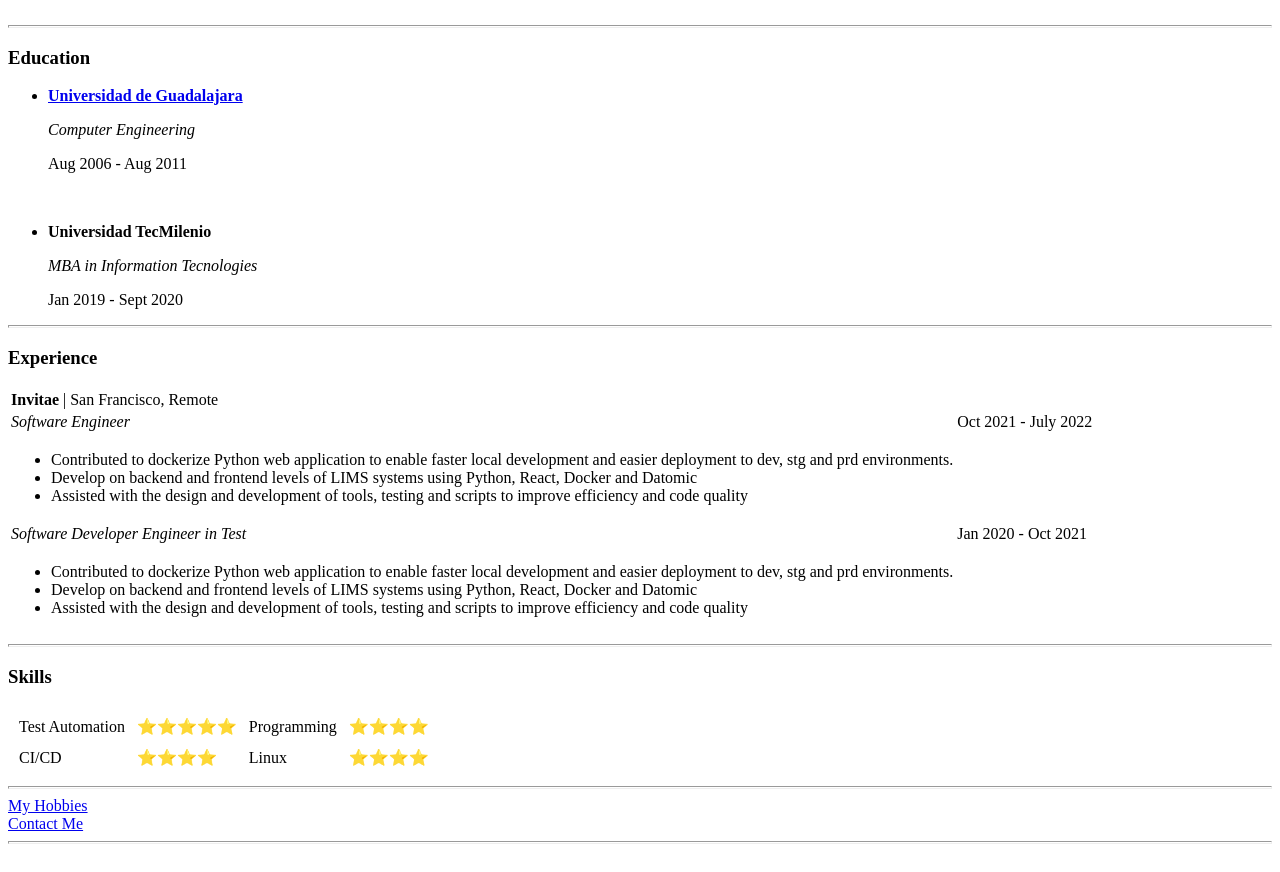
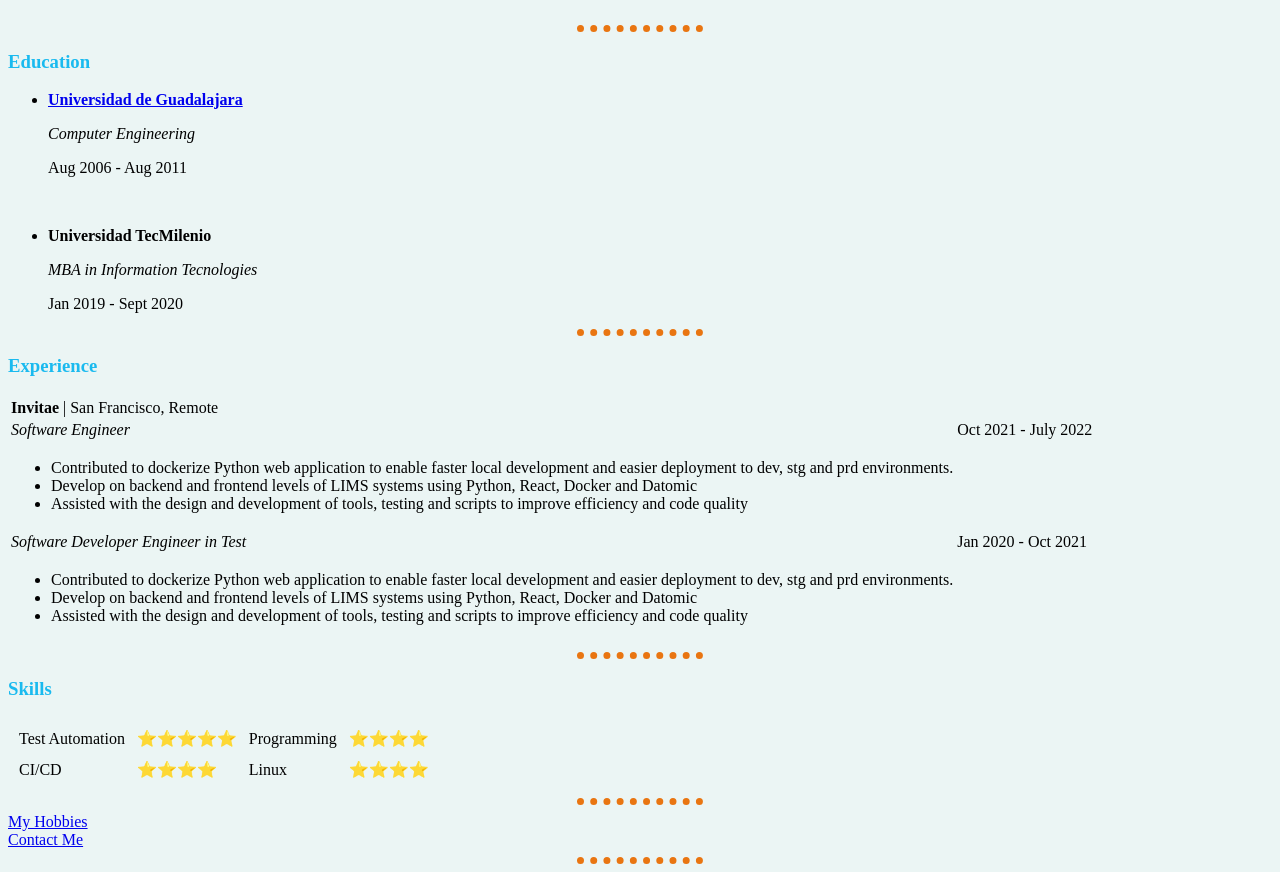
Before and after one commit to esanchezc/resume, a plain HTML site: page index.html in a window 1280 px wide. Shown: the part 237-1109 px from the top of the page. Drawn offline with Linux system fonts and the light colour scheme.

Commit message:
Start styling with css

```diff
--- /dev/null
+++ b/css/styles.css
@@ -0,0 +1,14 @@
+body {
+    background-color: rgba(231, 244, 242, 0.832);
+}
+
+hr {
+    border-color: rgb(233, 117, 17);
+    border-width: 7px;
+    border-style: dotted none none none;
+    width: 10%;
+}
+
+h1, h3 {
+    color: rgb(26, 186, 239)
+}
--- a/index.html
+++ b/index.html
@@ -4,6 +4,7 @@
 <head>
     <meta charset="utf-8">
     <title>Emanuel Sanchez - Software Engineer</title>
+    <link rel="stylesheet" href="css/styles.css">
 </head>
 
 <body>
@@ -22,7 +23,7 @@
             </td>
         </tbody>
     </table>
-    <hr size="3">
+    <hr>
     <h3>Education</h3>
     <ul>
         <li>
@@ -37,7 +38,7 @@
             <p>Jan 2019 - Sept 2020</p>
         </li>
     </ul>
-    <hr size="3">
+    <hr>
     <h3>Experience</h3>
     <table>
         <thead>
@@ -81,7 +82,7 @@
             </tr>
         </tbody>
     </table>
-    <hr size="3">
+    <hr >
     <h3>Skills</h3>
     <table cellspacing="10">
         <tbody>
@@ -99,11 +100,11 @@
             </tr>
         </tbody>
     </table>
-    <hr size="3">
+    <hr>
     <a href="hobbies.html">My Hobbies</a>
     <br>
     <a href="contact_me.html">Contact Me</a>
-    <hr size="3">
+    <hr>
 </body>
 
 </html>
```
Also changed, not shown: contact_me.html (+1 -0 lines), hobbies.html (+1 -0 lines).
